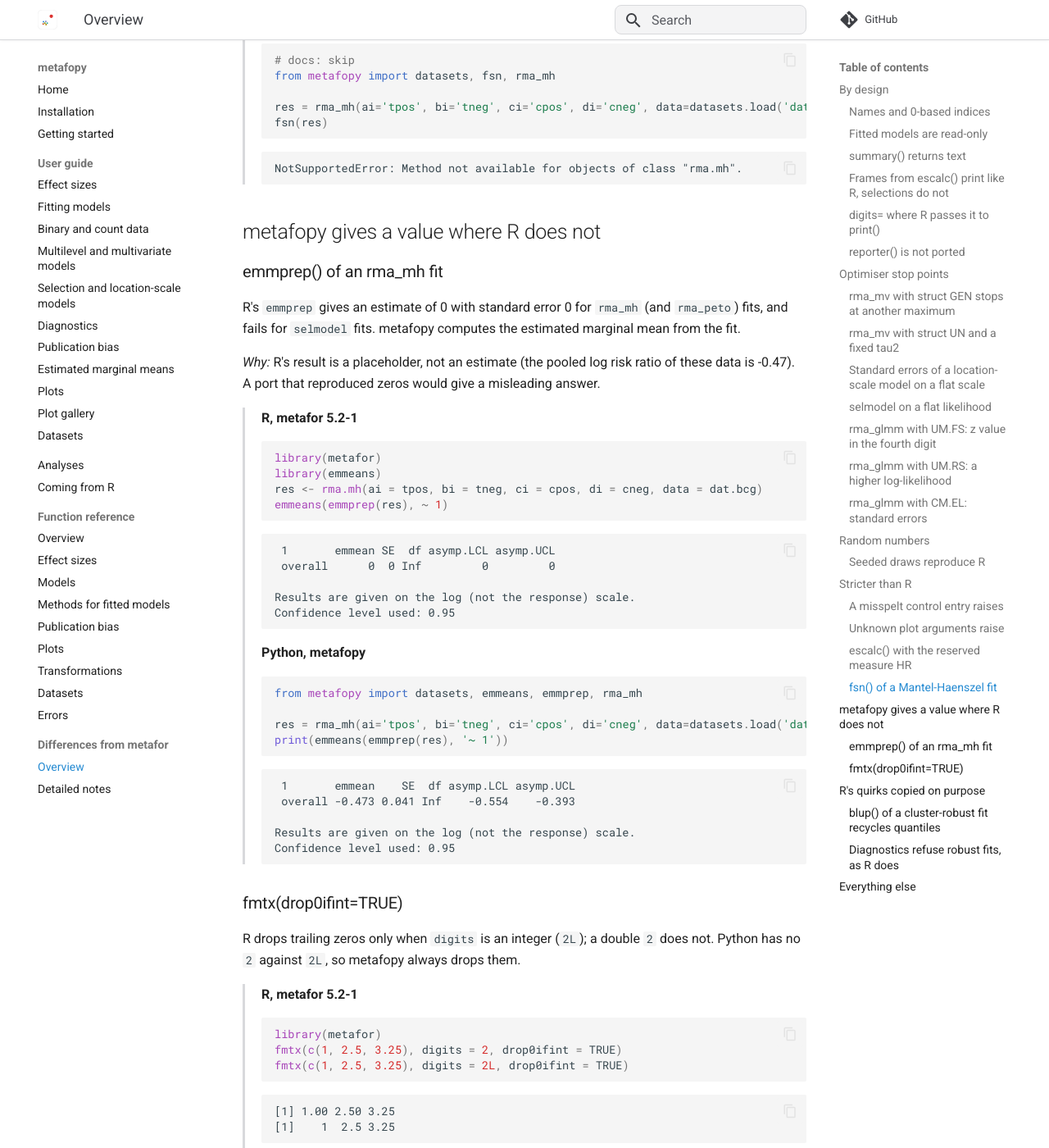
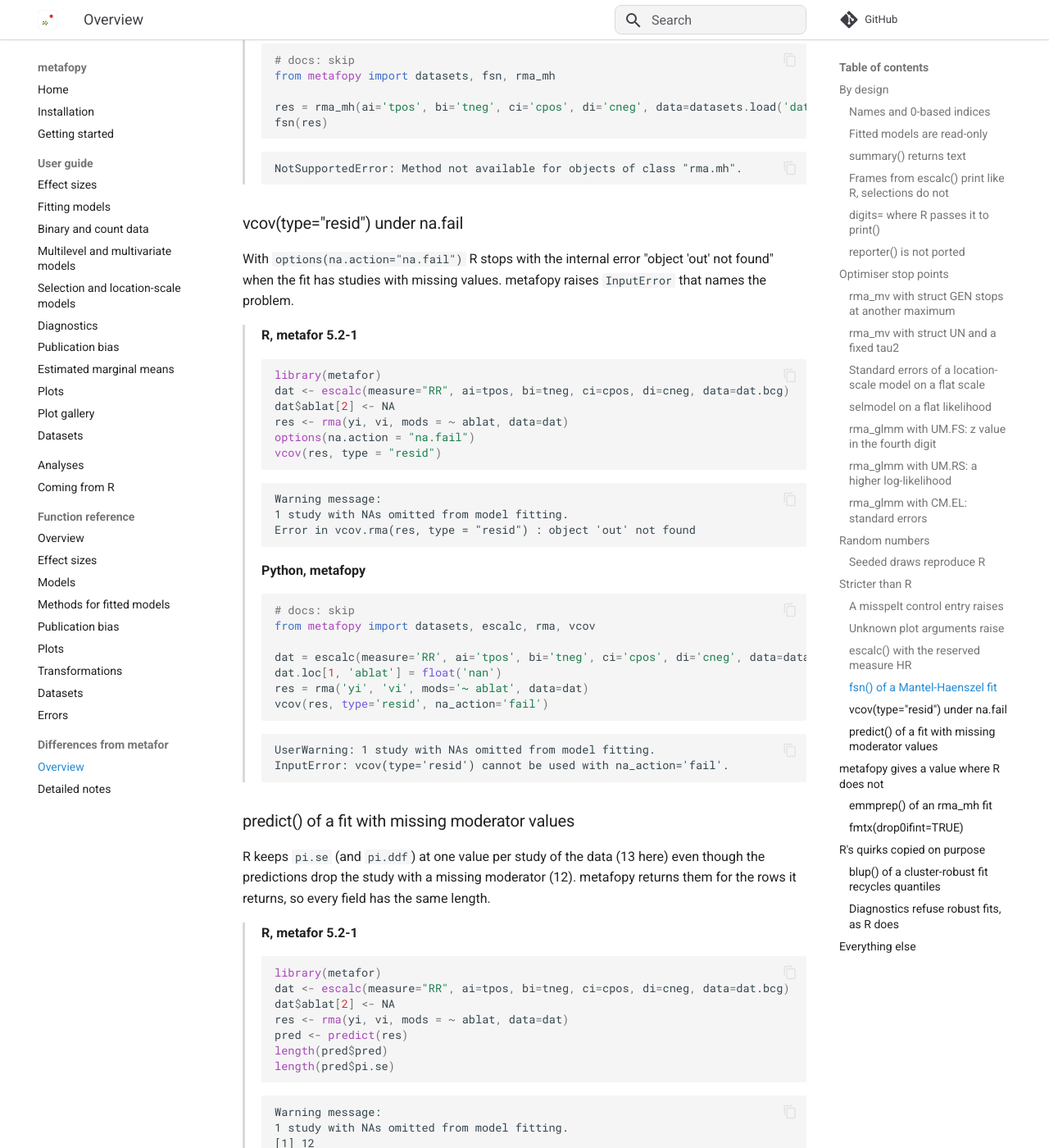
Before and after one commit to bnomis/metafopy, an MkDocs documentation site: the page built from docs/differences.md, in a window 1280 px wide and 1400 px high, scrolled down 14497 px. Shown: the whole window at 82% size. Built offline with MkDocs 1.6.1 and Material for MkDocs 9.7.7, drawn with Linux system fonts in a browser that asks for light colours; comment, search, counter and statistics services are not loaded; some of the changed text lies outside the part shown.

Commit message:
Add the vcov resid and predict pi.se examples to the differences page
Co-Authored-By: Claude Sonnet 5.5 <noreply@anthropic.com>
Claude-Session: https://claude.ai/code/session_01MZZqQQFNjT78hGYzQfsoUN

````diff
--- a/docs/differences.md
+++ b/docs/differences.md
@@ -905,6 +905,106 @@ NotSupportedError: Method not available for objects of class "rma.mh".
 </div>
 </div>
 
+### vcov(type="resid") under na.fail
+
+With `options(na.action="na.fail")` R stops with the internal error "object 'out' not found" when the fit has studies with missing
+values. metafopy raises `InputError` that names the problem.
+
+<div class="compare" markdown>
+<div markdown>
+
+**R, metafor 5.2-1**
+
+```r
+library(metafor)
+dat <- escalc(measure="RR", ai=tpos, bi=tneg, ci=cpos, di=cneg, data=dat.bcg)
+dat$ablat[2] <- NA
+res <- rma(yi, vi, mods = ~ ablat, data=dat)
+options(na.action = "na.fail")
+vcov(res, type = "resid")
+```
+
+```text
+Warning message:
+1 study with NAs omitted from model fitting.
+Error in vcov.rma(res, type = "resid") : object 'out' not found
+```
+
+</div>
+<div markdown>
+
+**Python, metafopy**
+
+```python
+# docs: skip
+from metafopy import datasets, escalc, rma, vcov
+
+dat = escalc(measure='RR', ai='tpos', bi='tneg', ci='cpos', di='cneg', data=datasets.load('dat.bcg'))
+dat.loc[1, 'ablat'] = float('nan')
+res = rma('yi', 'vi', mods='~ ablat', data=dat)
+vcov(res, type='resid', na_action='fail')
+```
+
+```text
+UserWarning: 1 study with NAs omitted from model fitting.
+InputError: vcov(type='resid') cannot be used with na_action='fail'.
+```
+
+</div>
+</div>
+
+### predict() of a fit with missing moderator values
+
+R keeps `pi.se` (and `pi.ddf`) at one value per study of the data (13 here) even though the predictions drop the study with a
+missing moderator (12). metafopy returns them for the rows it returns, so every field has the same length.
+
+<div class="compare" markdown>
+<div markdown>
+
+**R, metafor 5.2-1**
+
+```r
+library(metafor)
+dat <- escalc(measure="RR", ai=tpos, bi=tneg, ci=cpos, di=cneg, data=dat.bcg)
+dat$ablat[2] <- NA
+res <- rma(yi, vi, mods = ~ ablat, data=dat)
+pred <- predict(res)
+length(pred$pred)
+length(pred$pi.se)
+```
+
+```text
+Warning message:
+1 study with NAs omitted from model fitting.
+[1] 12
+[1] 13
+```
+
+</div>
+<div markdown>
+
+**Python, metafopy**
+
+```python
+from metafopy import datasets, escalc, predict, rma
+
+dat = escalc(measure='RR', ai='tpos', bi='tneg', ci='cpos', di='cneg', data=datasets.load('dat.bcg'))
+dat.loc[1, 'ablat'] = float('nan')
+res = rma('yi', 'vi', mods='~ ablat', data=dat)
+pred = predict(res)
+print(len(pred.pred))
+print(len(pred.pi_se))
+```
+
+```text
+UserWarning: 1 study with NAs omitted from model fitting.
+12
+12
+```
+
+</div>
+</div>
+
 ## metafopy gives a value where R does not
 
 ### emmprep() of an rma_mh fit
````
